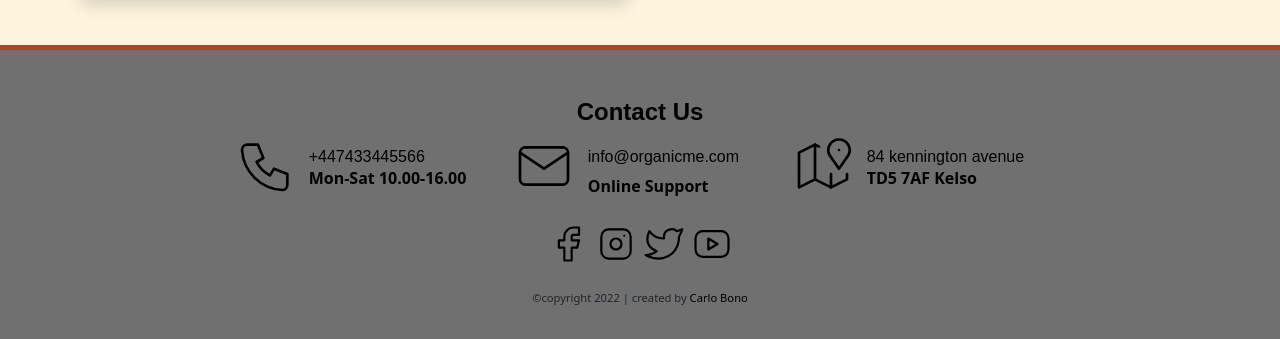
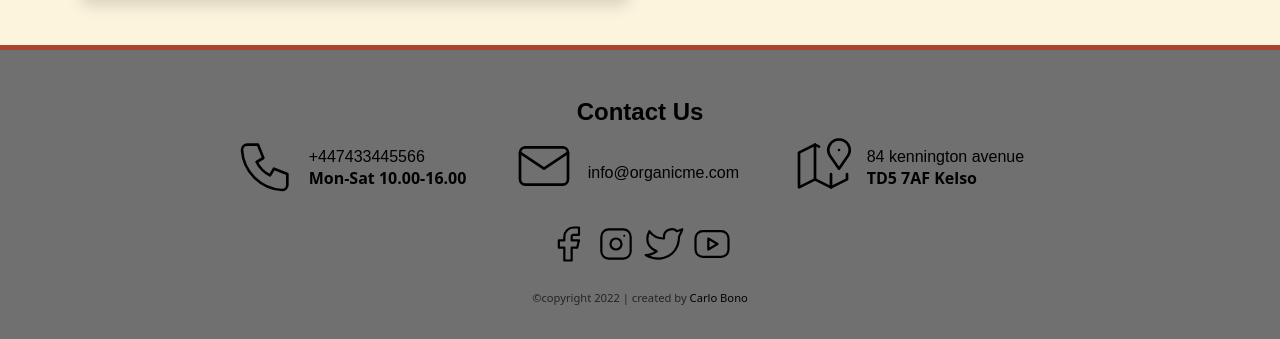
Before and after one commit to carlobono17/OrganicMe, a website: page index.html in a window 1280 px wide. Shown: the part 2040-2379 px from the top of the page. Drawn offline with Linux system fonts and the light colour scheme; a web font is replaced by a local one.

Commit message:
Update index.html

```diff
--- a/index.html
+++ b/index.html
@@ -284,7 +284,7 @@
       <div class="contact-box__info">
 
 
-      <div class="contact-box__info--title">
+      <div class="contact-box__info--title mt-3">
         <h4>
           <address>
             <a href="mailto:Info@Organicme.com">info@organicme.com</a>
@@ -292,8 +292,6 @@
         </h4>
 
       </div>
-       <div class="contact-box__info--subtitle">online support</div>
-      </address>
       </div>
     </div>
     <!-- location -->
```
